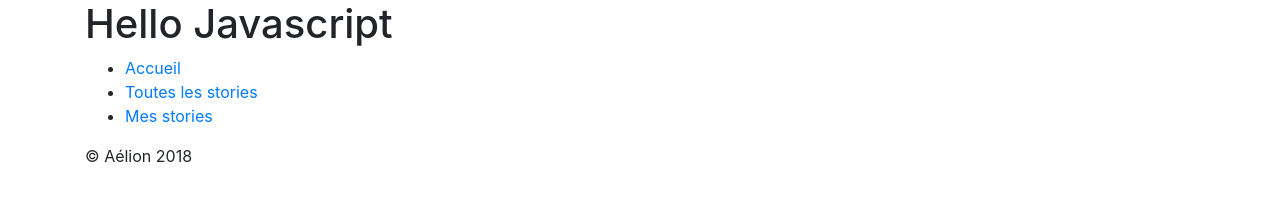
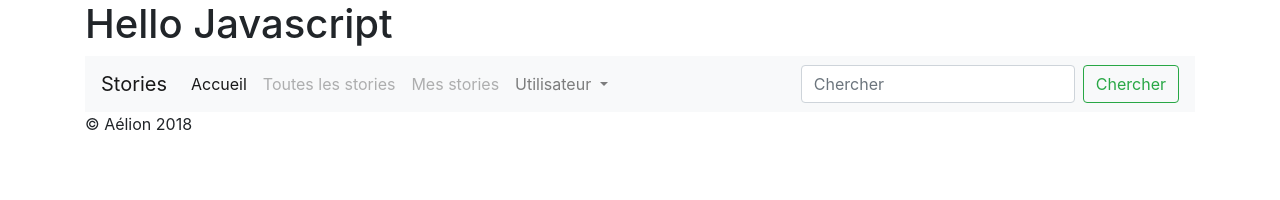
Before and after one commit to totojest/stories-js, a website: page index.html in a window 1280 px wide. Drawn offline with nearby package versions, Linux system fonts and the light colour scheme.

Commit message:
Avant mise en place complète jQuery

```diff
--- a/assets/javascript/main.js
+++ b/assets/javascript/main.js
@@ -5,3 +5,6 @@
  */
 let title = document.getElementById('main-title');
 title.innerHTML = 'Hello Javascript';
+
+// Création instance de la classe Login
+const login = new Login(); //déclaration et construction objet login
--- a/index.html
+++ b/index.html
@@ -19,20 +19,45 @@
             <!-- Titre sera alimenté en JS - /!\ ne jamais faire ça pour un site Web si on veut être référencé -->
             <h1 id="main-title"></h1>
         </header>
-         <nav class="navbar-nav">
-            <!-- Barre de navigation -->
-            <ul>
-                <li>
-                    <!-- Ligne de la liste -->
-                    <a href="#" title="Accueil">Accueil</a>
-                </li>
-                <li>
-                    <a href="#" title="Toutes les stories">Toutes les stories</a>
-                </li>
-                <li>
-                    <a href="#" title="Mes stories">Mes stories</a>
-                </li>
-            </ul>
+        <nav class="navbar navbar-expand-lg navbar-light bg-light">
+            <!-- Brand: nom du menu -->
+            <a class="navbar-brand" href="#" title="Stories">Stories</a>
+            <!-- Bouton burger dès que la fenêtre devient plus petite -->
+            <button class="navbar-toggler" type="button" data-toggle="collapse" data-target="#navbarSupportedContent"
+                aria-controls="navbarSupportedContent" aria-expanded="false" aria-label="Toggle navigation">
+                <span class="navbar-toggler-icon"></span>
+            </button>
+
+            <!-- contenu des éléments du menu -->
+            <div class="collapse navbar-collapse" id="navbarSupportedContent">
+                <ul class="navbar-nav mr-auto">
+                    <li class="nav-item active">
+                        <a class="nav-link" href="#" title="Accueil">Accueil <span class="sr-only">(current)</span></a>
+                    </li>
+                    <li class="nav-item">
+                        <a class="nav-link disabled" href="#" title="Toutes les stories">Toutes les stories</a>
+                    </li>
+                    <li class="nav-item">
+                        <a class="nav-link disabled" href="#" title="Mes stories">Mes stories</a>
+                    </li>
+                    <li class="nav-item dropdown">
+                        <a class="nav-link dropdown-toggle" href="#" id="navbarDropdown" role="button" data-toggle="dropdown"
+                            aria-haspopup="true" aria-expanded="false">
+                            Utilisateur
+                        </a>
+                        <div class="dropdown-menu" aria-labelledby="navbarDropdown">
+                            <a class="dropdown-item" href="#">Action</a>
+                            <a class="dropdown-item" href="#">Another action</a>
+                            <div class="dropdown-divider"></div>
+                            <a class="dropdown-item" href="#">Se connecter</a>
+                        </div>
+                    </li>
+                </ul>
+                <form class="form-inline my-2 my-lg-0">
+                    <input class="form-control mr-sm-2" type="search" placeholder="Chercher" aria-label="Chercher">
+                    <button class="btn btn-outline-success my-2 my-sm-0" type="submit">Chercher</button>
+                </form>
+            </div>
         </nav>
         <!-- Docking de la SPA (Single Page Application) -->
         <div app>
@@ -48,6 +73,7 @@
     <!-- dépendances javascript (jquery avant bootstrap) -->
     <script src="./node_modules/jquery/dist/jquery.min.js"></script>
     <script src="./node_modules/bootstrap/dist/js/bootstrap.min.js"></script>
+    <script src="./src/user/login.class.js"></script>
     <!-- Premier script JS -->
     <script src="./assets/javascript/main.js"></script>
     <!-- refactorage javascript, va chercher le script dans le main.js -->
--- /dev/null
+++ b/src/user/login.class.js
@@ -0,0 +1,8 @@
+class Login{
+constructor(){
+    // console.log('Je suis le constructeur de Login') // pour tester que le constructeur marche bien
+    // Modifier le titre du document HTML
+    $(document).attr('title', 'Identification'); //$ = objet jQuery, entre (): selecteur, .attr: méthode de jQuery pour attribute
+}
+
+}
```
